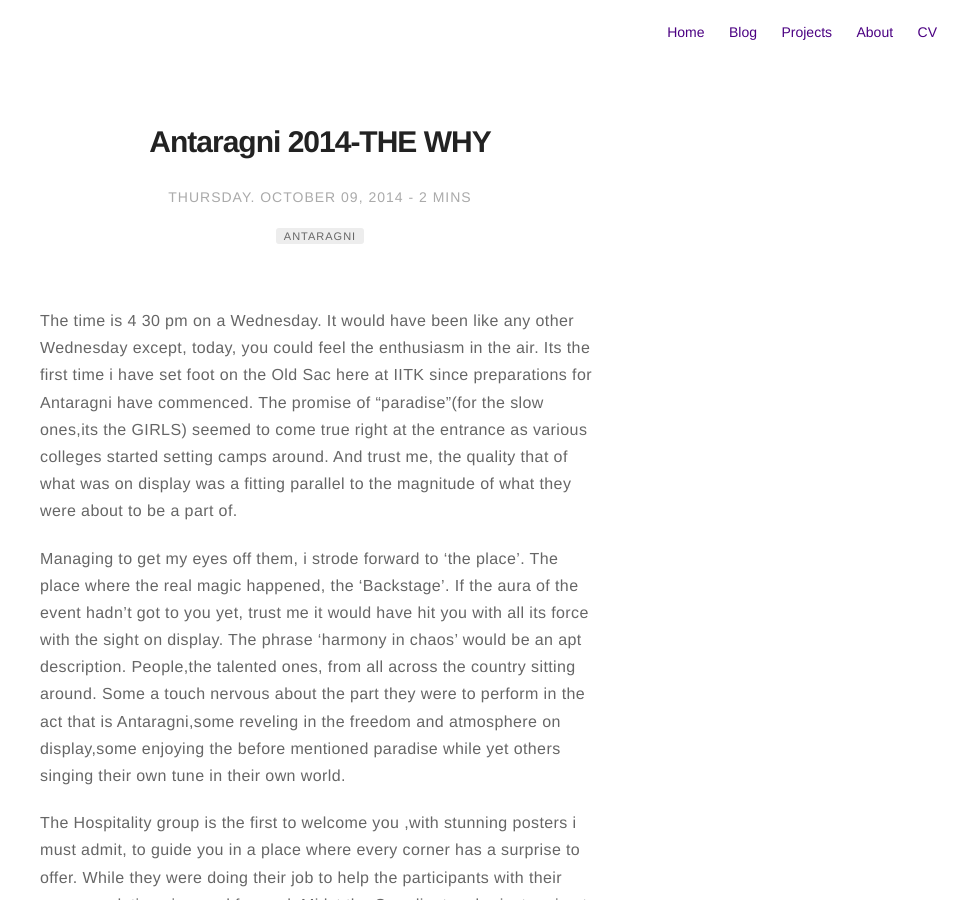
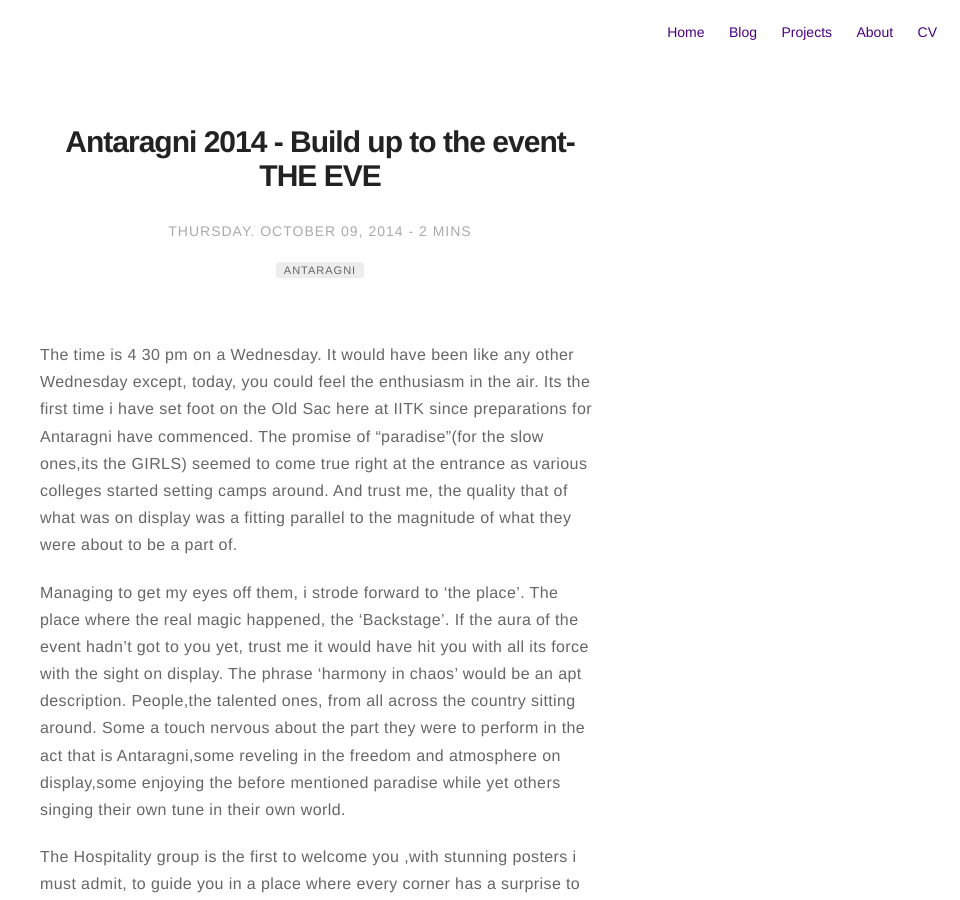
Before and after one commit to pratik1105/oldwebsite, a Jekyll site: the page built from _posts/2014-10-09-Build-up-to-the-event-THE EVE.markdown, in a window 1280 px wide and 900 px high. Shown: the whole window, without its empty margins (320-1280 px from the left). Built offline with Jekyll 4.4.1, drawn with Linux system fonts in a browser that asks for light colours; comment, search, counter and statistics services are not loaded.

Commit message:
wordpress post added

```diff
--- a/_posts/2014-10-09-Build-up-to-the-event-THE EVE.markdown
+++ b/_posts/2014-10-09-Build-up-to-the-event-THE EVE.markdown
@@ -1,5 +1,5 @@
 ---
-title: "Antaragni 2014-THE WHY"
+title: "Antaragni 2014 - Build up to the event-THE EVE"
 layout: post
 date: 2014-10-09 07:05
 image: /assets/images/markdown.jpg
```
Also changed, not shown: 1 other file.
